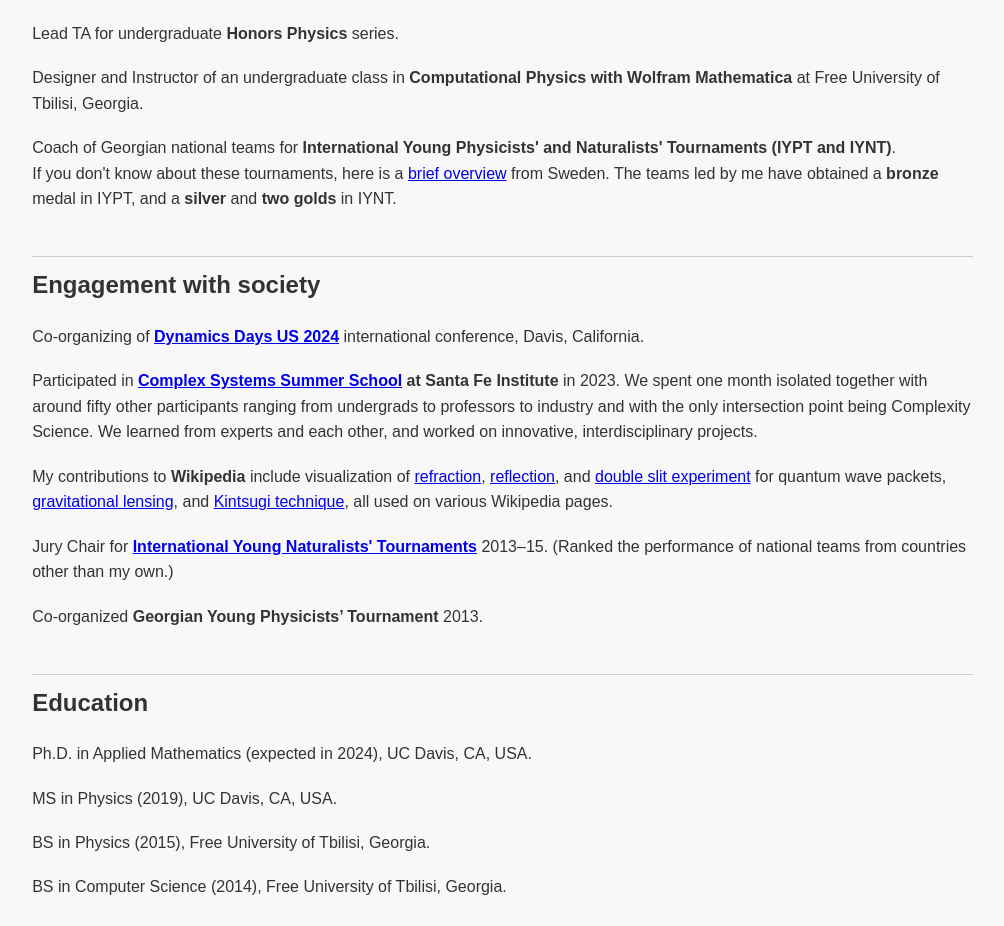
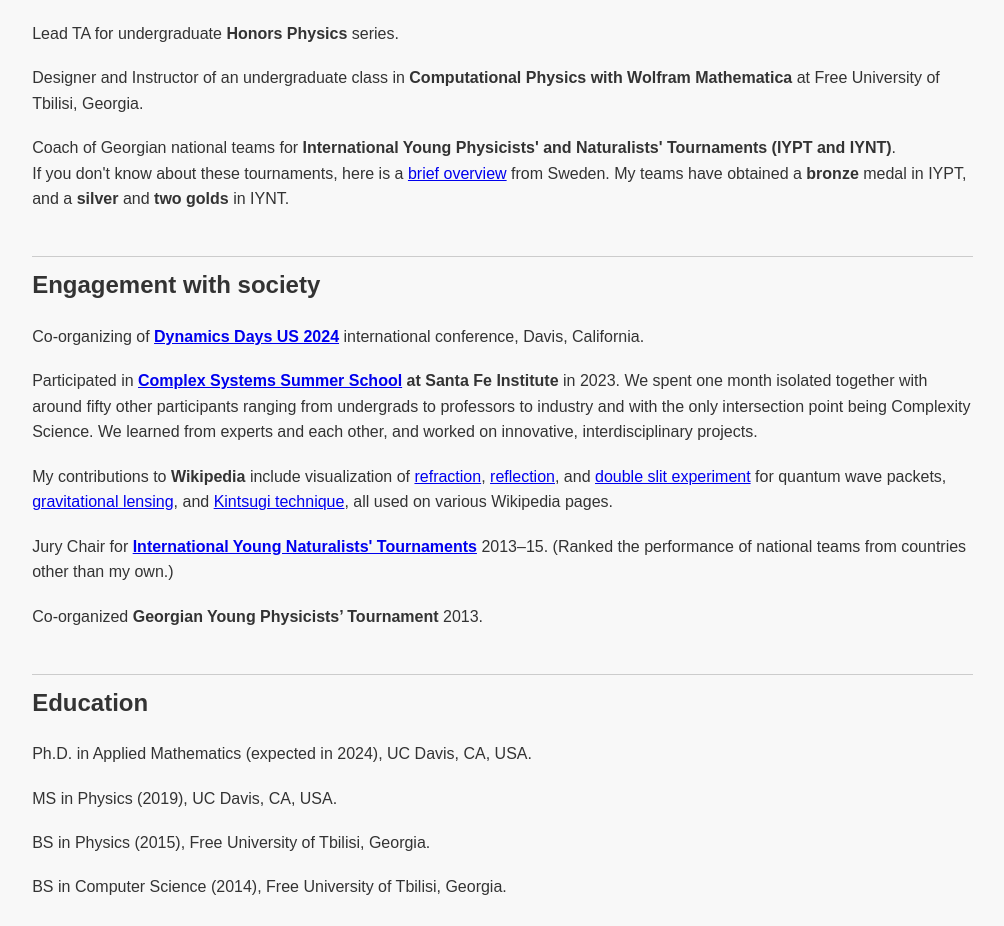
Before and after one commit to mikaberidze/mikaberidze.github.io, a plain HTML site: page index.html in a window 1280 px wide. Shown: the part 3564-4490 px from the top of the page, without its empty margins (179-1183 px from the left). Drawn offline with nearby package versions, Linux system fonts and the light colour scheme; animation ran at ten frames a second.

Commit message:
text edit

```diff
--- a/index.html
+++ b/index.html
@@ -465,7 +465,7 @@
             <li>
                 Coach of Georgian national teams for <b>International Young Physicists' and Naturalists' Tournaments (IYPT and IYNT)</b>.
                 <br>
-                If you don't know about these tournaments, here is a <a href="https://www.youtube.com/watch?v=OitGIGcqwLM" target="_blank">brief overview</a> from Sweden. The teams led by me have obtained a <b>bronze</b> medal in IYPT, and a <b>silver</b> and <b>two golds</b> in IYNT.
+                If you don't know about these tournaments, here is a <a href="https://www.youtube.com/watch?v=OitGIGcqwLM" target="_blank">brief overview</a> from Sweden. My teams have obtained a <b>bronze</b> medal in IYPT, and a <b>silver</b> and <b>two golds</b> in IYNT.
             </li>
         </ul>
     </section>
```
